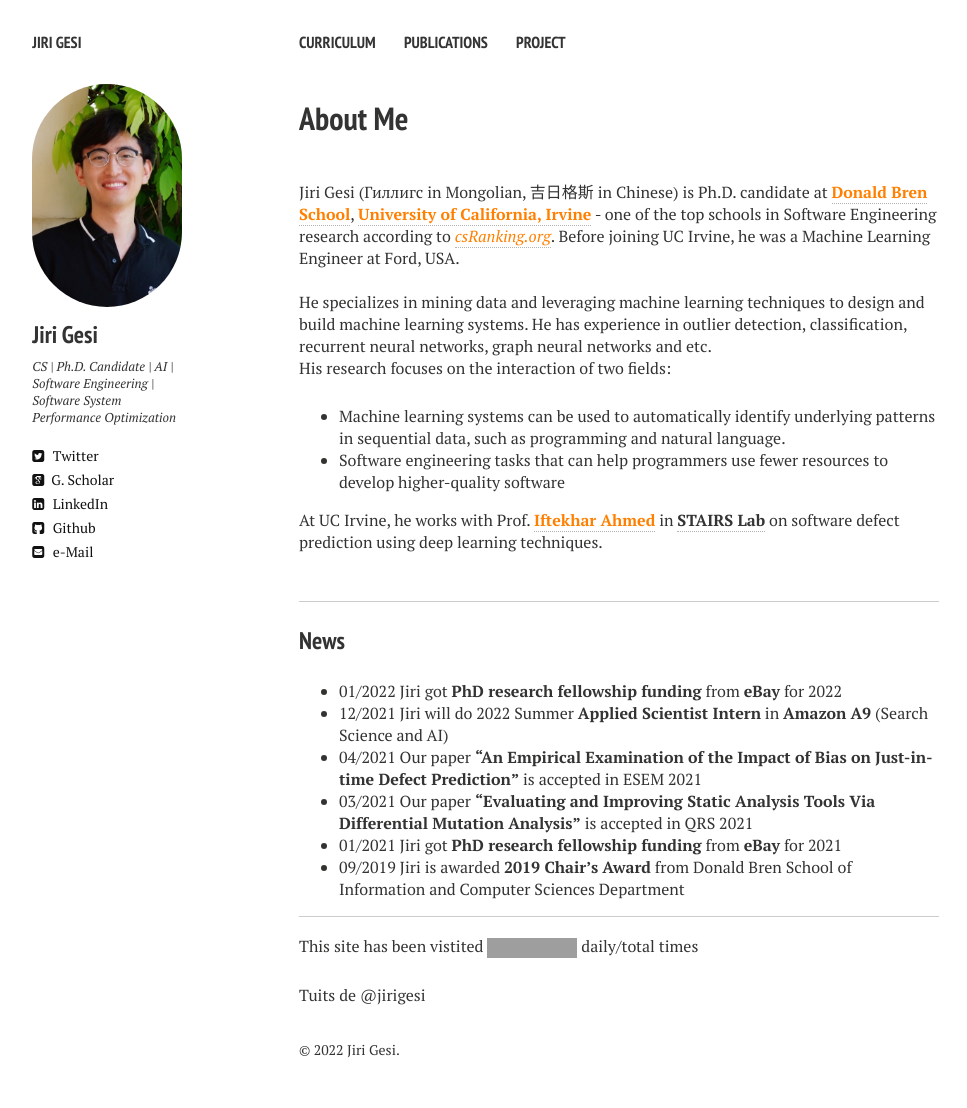
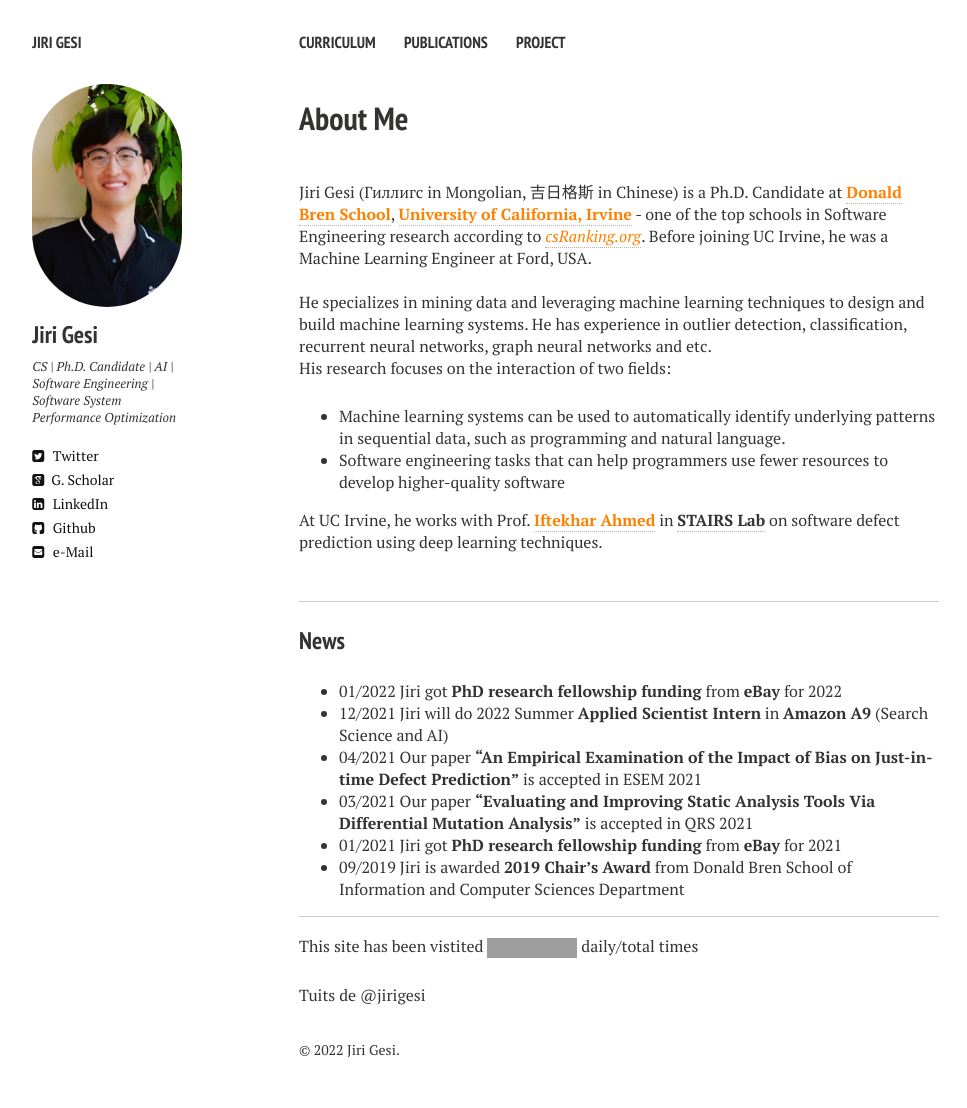
Before and after one commit to Jirigesi/Jirigesi.github.io, a Jekyll site: the page built from index.md, in a window 1280 px wide. Shown: the whole page, without its empty margins (21-988 px from the left). Built offline with Jekyll 4.4.1, drawn with Linux system fonts in a browser that asks for light colours; nearby versions of some CDN libraries; comment, search, counter and statistics services are not loaded; grey boxes are pictures that could not be loaded.

Commit message:
Update index.md

```diff
--- a/index.md
+++ b/index.md
@@ -8,7 +8,7 @@ tags: [Jekyll, theme, responsive, blog, template]
 
 <br />
 
-Jiri Gesi (Гиллигс in Mongolian, 吉日格斯 in Chinese) is Ph.D. candidate at <a style="color:rgb(255,128,0)">**Donald Bren School**</a>,  <a style="color:rgb(255,128,0)">**University of California, Irvine**</a> - one of the top schools in Software Engineering research according to <a href="http://csrankings.org/#/index?soft&us" style="color:rgb(255,128,0)">*csRanking.org*</a>. Before joining UC Irvine, he was a Machine Learning Engineer at Ford, USA.
+Jiri Gesi (Гиллигс in Mongolian, 吉日格斯 in Chinese) is a Ph.D. Candidate at <a style="color:rgb(255,128,0)">**Donald Bren School**</a>,  <a style="color:rgb(255,128,0)">**University of California, Irvine**</a> - one of the top schools in Software Engineering research according to <a href="http://csrankings.org/#/index?soft&us" style="color:rgb(255,128,0)">*csRanking.org*</a>. Before joining UC Irvine, he was a Machine Learning Engineer at Ford, USA.
 
 <br />
 
```
